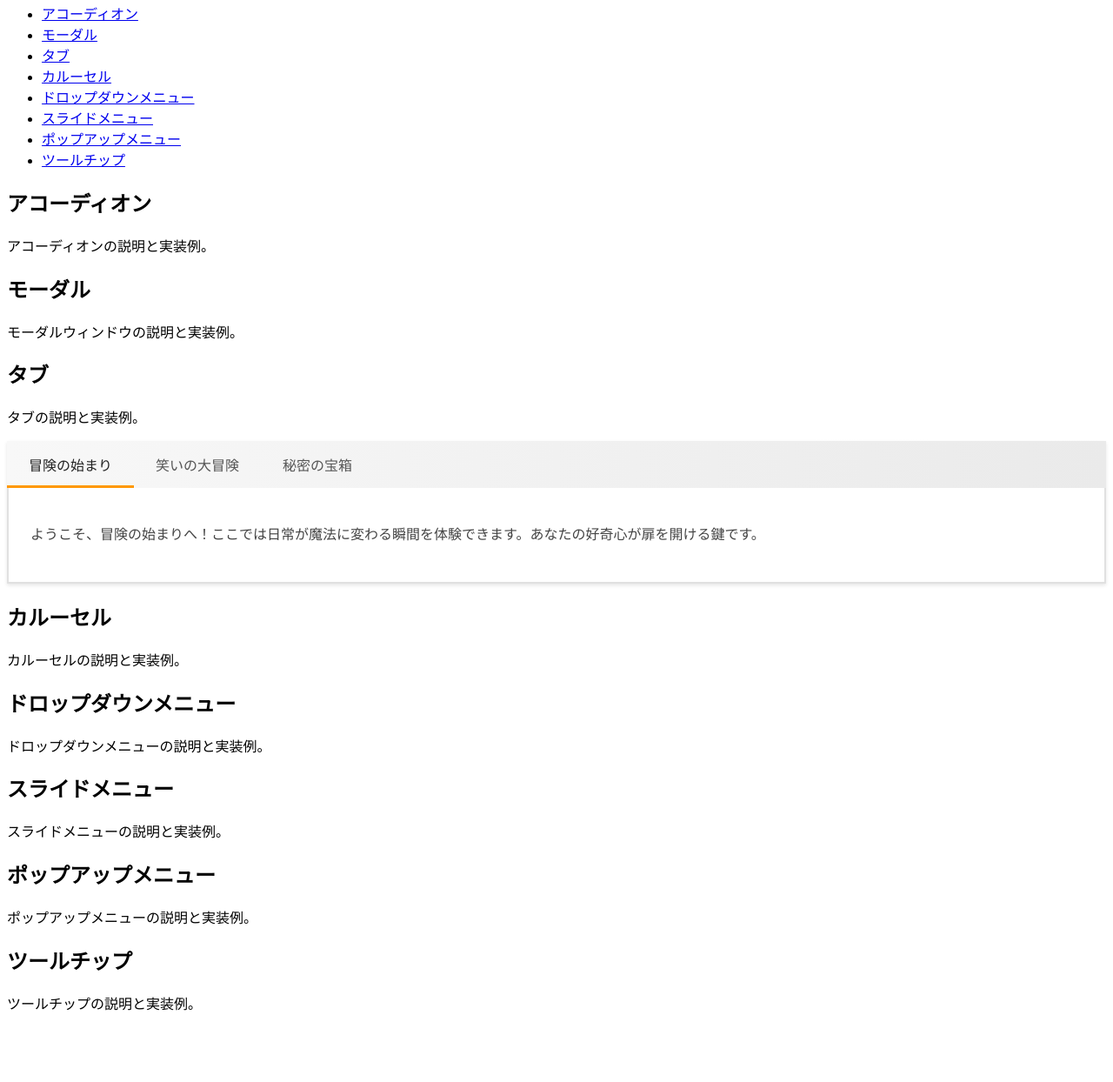
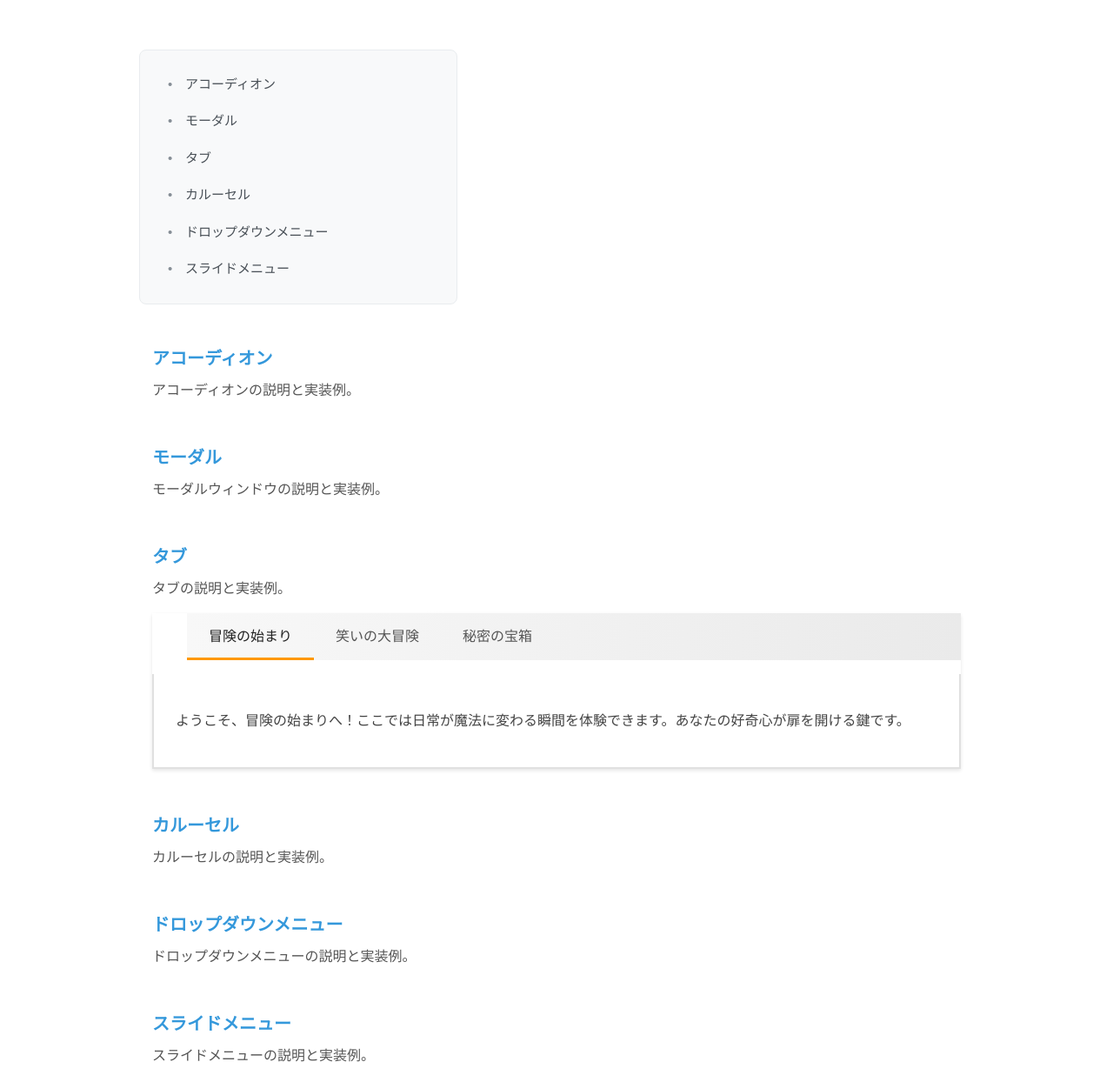
Before and after one commit to yuta6/js-pattern-training, a plain HTML site: page pr-3/index.html in a window 1280 px wide. Shown: the part 86-1330 px from the top of the page at 87% size. Before the commit the page ends 1267 px from the top, so only its background shows below. Drawn offline with Linux system fonts and the light colour scheme.

Commit message:
deploy: b05d44b33a38b016260e64b92f9617fbc2a792d7

```diff
--- a/pr-3/assets/index-UuqXnc0-.css
+++ /dev/null
@@ -1 +0,0 @@
-@charset "UTF-8";.tab{background:#fff;box-shadow:0 2px 4px #0000001a}.tab__nav-wrapper{position:relative}.tab__nav{display:flex;list-style:none;margin:0;padding:0;background:linear-gradient(90deg,#f8f8f8,#eaeaea)}.tab__item{padding:15px 25px;cursor:pointer;transition:color .3s;font-weight:500;color:#555}.tab__item:hover{color:#333}.tab__item--active{color:#222}.tab__underline{position:absolute;bottom:0;left:0;height:3px;background-color:#ff9800;transition:left .3s ease,width .3s ease}.tab__content{padding:25px;border:2px solid #e0e0e0;border-top:none;animation:fadeIn .3s ease}.tab__panel{display:none;font-size:1rem;line-height:1.6;color:#444}.tab__panel--active{display:block}@keyframes fadeIn{0%{opacity:0}to{opacity:1}}
--- a/pr-3/index.html
+++ b/pr-3/index.html
@@ -4,45 +4,43 @@
     <meta charset="UTF-8">
     <meta name="viewport" content="width=device-width, initial-scale=1.0">
     <title>Site Title</title>
-  <script type="module" crossorigin src="./assets/index-CDHW3lZD.js"></script>
-  <link rel="stylesheet" crossorigin href="./assets/index-UuqXnc0-.css">
+  <script type="module" crossorigin src="./assets/index-BfR0erik.js"></script>
+  <link rel="stylesheet" crossorigin href="./assets/index-TDQl0YUH.css">
 </head>
 <body>
-    <header>
-        <h1>UIコンポーネント実装パターン集</h1>
-        <nav>
-            <ul>
-                <li><a href="#accordion">アコーディオン</a></li>
-                <li><a href="#modal">モーダル</a></li>
-                <li><a href="#tab">タブ</a></li>
-                <li><a href="#carousel">カルーセル</a></li>
-                <li><a href="#dropdown">ドロップダウンメニュー</a></li>
-                <li><a href="#slide-menu">スライドメニュー</a></li>
-                <li><a href="#popup-menu">ポップアップメニュー</a></li>
-                <li><a href="#tooltip">ツールチップ</a></li>
+    <header class="header">
+        <h1 class="header__title">UIコンポーネント実装パターン集</h1>
+    </header>
+    <main class="main">
+        <nav class="article-menu">
+            <ul class="article-menu-list">
+                <li class="article-menu-item"><a href="#accordion" class="article-menu-link">アコーディオン</a></li>
+                <li class="article-menu-item"><a href="#modal" class="article-menu-link">モーダル</a></li>
+                <li class="article-menu-item"><a href="#tab" class="article-menu-link">タブ</a></li>
+                <li class="article-menu-item"><a href="#carousel" class="article-menu-link">カルーセル</a></li>
+                <li class="article-menu-item"><a href="#dropdown" class="article-menu-link">ドロップダウンメニュー</a></li>
+                <li class="article-menu-item"><a href="#slide-menu" class="article-menu-link">スライドメニュー</a></li>
             </ul>
         </nav>
-    </header>
-    <main>
-        <section id="accordion">
-            <h2>アコーディオン</h2>
-            <p>アコーディオンの説明と実装例。</p>
+        <section id="accordion" class="sec">
+            <h2 class="sec__title">アコーディオン</h2>
+            <p class="sec__description">アコーディオンの説明と実装例。</p>
             <!-- アコーディオンのデモとコード -->
         </section>
 
-        <section id="modal">
-            <h2>モーダル</h2>
-            <p>モーダルウィンドウの説明と実装例。</p>
+        <section id="modal" class="sec">
+            <h2 class="sec__title">モーダル</h2>
+            <p class="sec__description">モーダルウィンドウの説明と実装例。</p>
             <!-- モーダルのデモとコード -->
         </section>
 
-        <section id="tab">
-            <h2>タブ</h2>
-            <p>タブの説明と実装例。</p>
+        <section id="tab" class="sec">
+            <h2 class="sec__title">タブ</h2>
+            <p class="sec__description">タブの説明と実装例。</p>
             <!-- タブのデモとコード -->
             <div class="tab" data-tab>
                 <!-- タブナビゲーションラッパー -->
-                <div class="tab__nav-wrapper" data-tab-nav>
+                <menu class="tab__navWrapper" data-tab-nav>
                     <ul class="tab__nav">
                         <li class="tab__item tab__item--active" data-tab-item data-tab-target="panel1">冒険の始まり</li>
                         <li class="tab__item" data-tab-item data-tab-target="panel2">笑いの大冒険</li>
@@ -50,7 +48,7 @@
                     </ul>
                     <!-- アンダーラインの要素 -->
                     <div class="tab__underline"></div>
-                </div>
+                </menu>
                 <div class="tab__content">
                     <div class="tab__panel tab__panel--active" data-tab-panel="panel1">
                         <p>ようこそ、冒険の始まりへ！ここでは日常が魔法に変わる瞬間を体験できます。あなたの好奇心が扉を開ける鍵です。</p>
@@ -65,34 +63,22 @@
             </div>
         </section>
 
-        <section id="carousel">
-            <h2>カルーセル</h2>
-            <p>カルーセルの説明と実装例。</p>
+        <section id="carousel" class="sec">
+            <h2 class="sec__title">カルーセル</h2>
+            <p class="sec__description">カルーセルの説明と実装例。</p>
             <!-- カルーセルのデモとコード -->
         </section>
 
-        <section id="dropdown">
-            <h2>ドロップダウンメニュー</h2>
-            <p>ドロップダウンメニューの説明と実装例。</p>
+        <section id="dropdown" class="sec">
+            <h2 class="sec__title">ドロップダウンメニュー</h2>
+            <p class="sec__description">ドロップダウンメニューの説明と実装例。</p>
             <!-- ドロップダウンメニューのデモとコード -->
         </section>
 
-        <section id="slide-menu">
-            <h2>スライドメニュー</h2>
-            <p>スライドメニューの説明と実装例。</p>
+        <section id="slide-menu" class="sec">
+            <h2 class="sec__title">スライドメニュー</h2>
+            <p class="sec__description">スライドメニューの説明と実装例。</p>
             <!-- スライドメニューのデモとコード -->
-        </section>
-
-        <section id="popup-menu">
-            <h2>ポップアップメニュー</h2>
-            <p>ポップアップメニューの説明と実装例。</p>
-            <!-- ポップアップメニューのデモとコード -->
-        </section>
-
-        <section id="tooltip">
-            <h2>ツールチップ</h2>
-            <p>ツールチップの説明と実装例。</p>
-            <!-- ツールチップのデモとコード -->
         </section>
     </main>
 </body>
```
Also changed, not shown: pr-3/assets/index-TDQl0YUH.css (added, +1 -0 lines), pr-3/assets/index-BfR0erik.js (renamed from pr-3/assets/index-CDHW3lZD.js).
